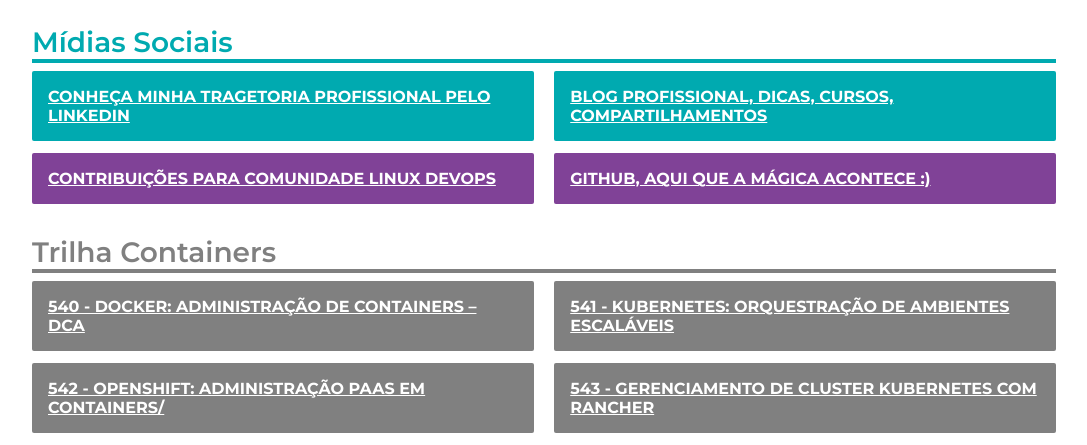
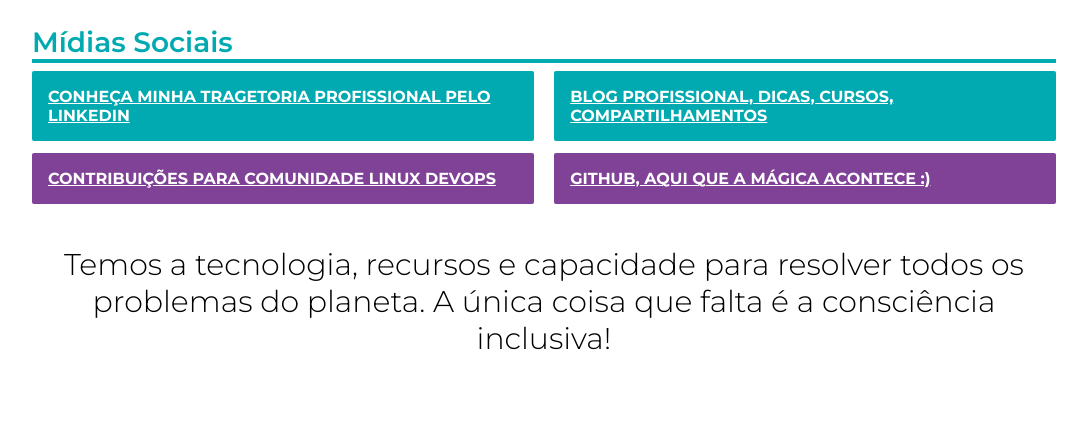
Before and after one commit to 4linux/DevOpsLab-HelloWorld, a Flask app: page / in a window 1280 px wide. Shown: the part 414-859 px from the top of the page, without its empty margins (96-1183 px from the left). After the commit the page ends 764 px from the top, so only its background shows below. Run offline with Flask 2, Linux system fonts and the light colour scheme.

Commit message:
update codigo

```diff
--- a/templates/index.html
+++ b/templates/index.html
@@ -39,21 +39,7 @@
 				</a>
 			</div>
 
-			<div class="ex-path path">
-			<!-->	<h1>Trilha Containers</h1>
-				<a href="https://4linux.com.br/cursos/treinamento/docker-administracao-de-containers-dca" class="ex-course course">
-					<h2>540 - DOCKER: ADMINISTRAÇÃO DE CONTAINERS – DCA</h2>
-				</a><!--
-				--!><a href="https://4linux.com.br/cursos/treinamento/kubernetes-orquestracao-de-ambientes-escalaveis" class="ex-course course">
-					<h2>541 - KUBERNETES: ORQUESTRAÇÃO DE AMBIENTES ESCALÁVEIS</h2>
-				</a><!--
-				--!><a href="https://4linux.com.br/cursos/treinamento/openshift-administracao-paas-em-containers" class="ex-course course">
-					<h2>542 - OPENSHIFT: ADMINISTRAÇÃO PAAS EM CONTAINERS/</h2>
-				</a><!--
-				--!><a href="https://4linux.com.br/cursos/treinamento/gerenciamento-de-cluster-kubernetes-com-rancher" class="ex-course course">
-					<h2>543 - GERENCIAMENTO DE CLUSTER KUBERNETES COM RANCHER</h2>
-				</a><!-->
-			</div>
+			<p class="keep-studying">Temos a tecnologia, recursos e capacidade para resolver todos os problemas do planeta. A única coisa que falta é a consciência inclusiva!</p>
 
 		</div>
 	</div>
```
